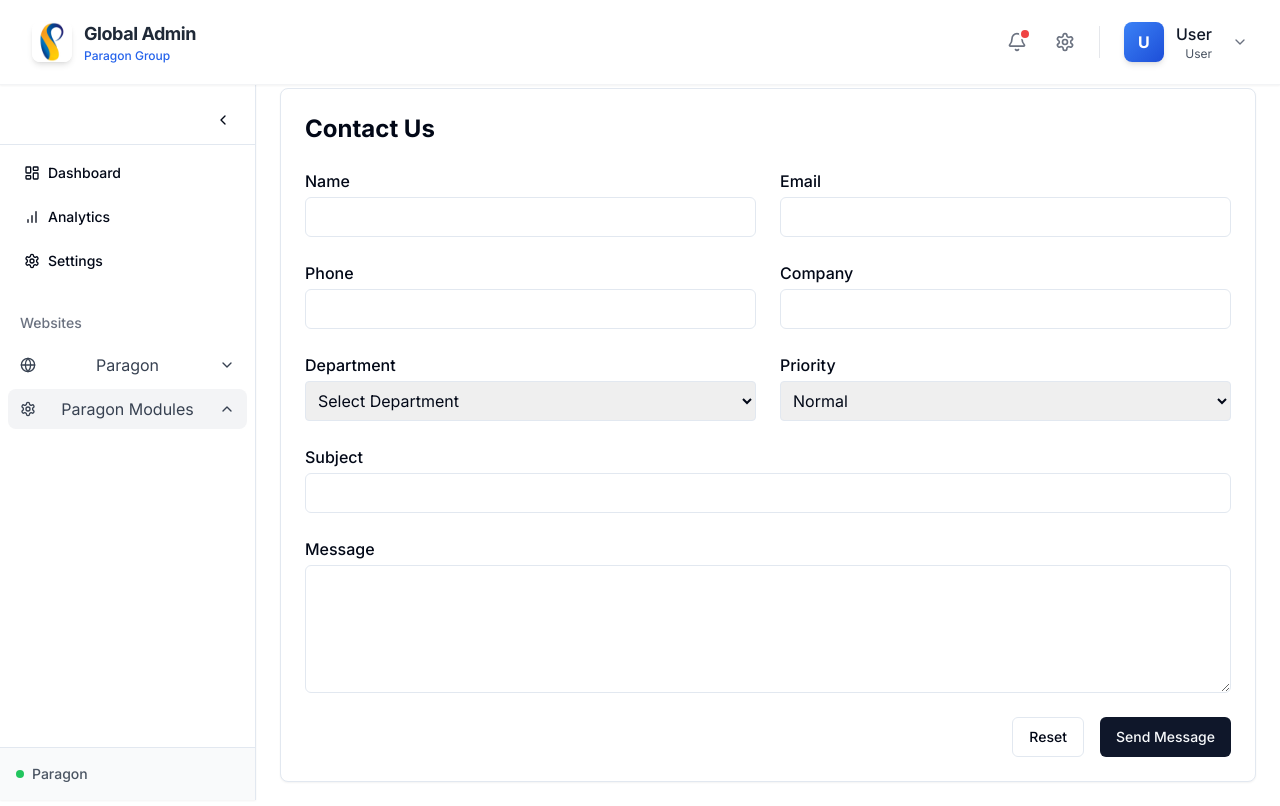
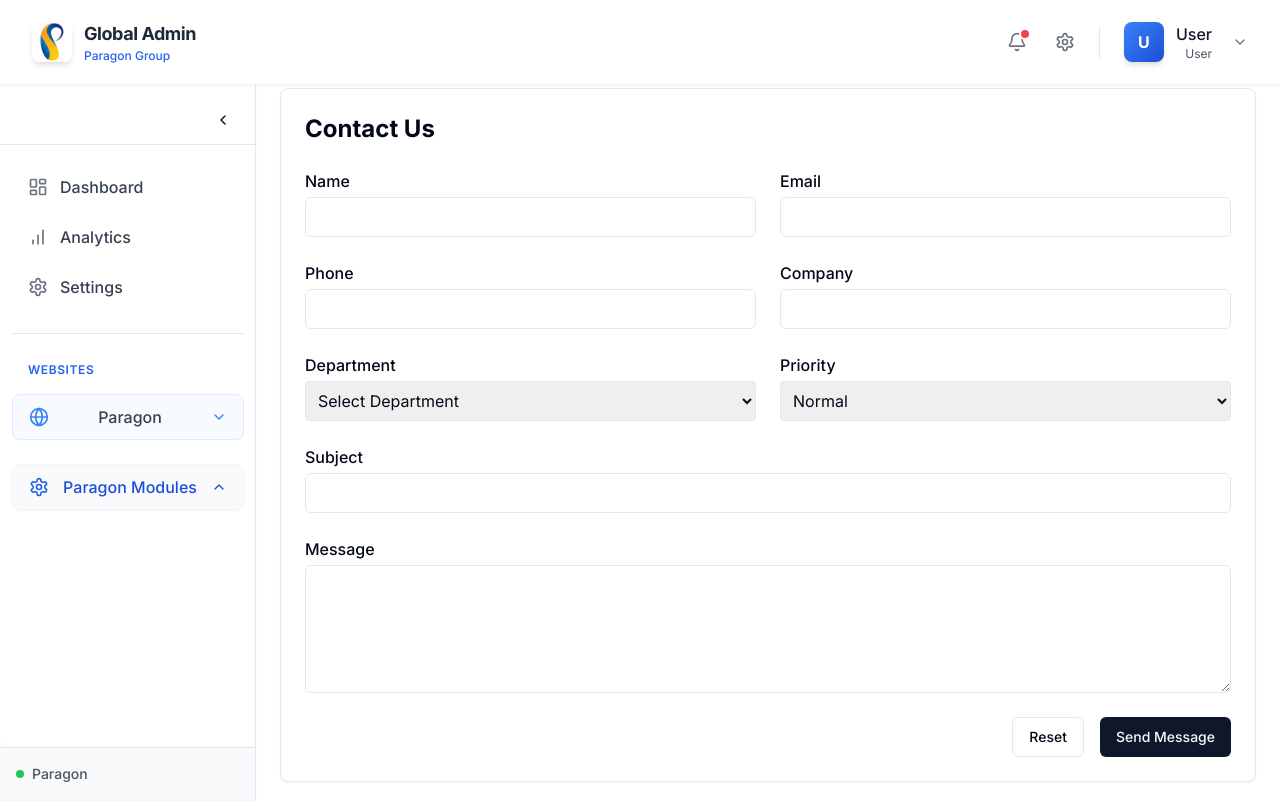
Before and after one commit to mahirr476/pg_admin, a Next.js app in the folder pg_admin/client/: page /admin/paragon/contact in a window 1280 px wide. Built offline with nearby package versions, Linux system fonts and the light colour scheme; sample sign-in values are in the browser's storage.

Commit message:
fixed error is audit page

```diff
--- a/pg_admin/client/src/components/layout/Navigation.tsx
+++ b/pg_admin/client/src/components/layout/Navigation.tsx
@@ -1,3 +1,4 @@
+
 
 "use client"
 
@@ -80,9 +81,7 @@ const websiteConfigs: WebsiteConfigs = {
       { icon: Shield, label: 'Compliance', path: '/admin/parasole/compliance', requiredPermission: 'parasole_view' },
       { icon: Settings, label: 'Operations', path: '/admin/parasole/operations', requiredPermission: 'parasole_view' },
       { icon: Users, label: 'Buyers', path: '/admin/parasole/buyers', requiredPermission: 'parasole_view' },
-      { icon: Phone, label: 'Contact', path: '/admin/parasole/contact', requiredPermission: 'parasole_view' },
-      { icon: Edit, label: 'Edit Content', path: '/admin/parasole/edit', requiredPermission: 'parasole_view', requiresEdit: true },
-      { icon: Plus, label: 'Add Content', path: '/admin/parasole/add', requiredPermission: 'parasole_view', requiresCreate: true }
+      { icon: Phone, label: 'Contact', path: '/admin/parasole/contact', requiredPermission: 'parasole_view' }
     ]
   },
   paragon: {
@@ -95,9 +94,7 @@ const websiteConfigs: WebsiteConfigs = {
       { icon: Building2, label: 'Companies', path: '/admin/paragon/companies', requiredPermission: 'paragon_group_view' },
       { icon: UserPlus, label: 'Career', path: '/admin/paragon/career', requiredPermission: 'paragon_group_view' },
       { icon: ImageIcon, label: 'Media', path: '/admin/paragon/media', requiredPermission: 'paragon_group_view' },
-      { icon: Phone, label: 'Contact', path: '/admin/paragon/contact', requiredPermission: 'paragon_group_view' },
-      { icon: Edit, label: 'Edit Content', path: '/admin/paragon/edit', requiredPermission: 'paragon_group_view', requiresEdit: true },
-      { icon: Plus, label: 'Add Content', path: '/admin/paragon/add', requiredPermission: 'paragon_group_view', requiresCreate: true }
+      { icon: Phone, label: 'Contact', path: '/admin/paragon/contact', requiredPermission: 'paragon_group_view' }
     ]
   }
 }
@@ -119,10 +116,21 @@ export function Navigation({ isSidebarOpen = true }: NavigationProps): JSX.Eleme
     { id: 1, name: 'Parasole', slug: 'parasole' },
     { id: 2, name: 'Paragon', slug: 'paragon' }
   ])
+  const [hoveredItem, setHoveredItem] = useState<string | null>(null)
 
   // Toggle dropdown function
   const toggleDropdown = (section: string): void => {
-    setOpenDropdowns(prev => ({ ...prev, [section]: !prev[section] }))
+    setOpenDropdowns(prev => {
+      const newState = { ...prev };
+      // Close other dropdowns if they're open
+      if (!prev[section]) {
+        Object.keys(newState).forEach(key => {
+          if (key !== section) newState[key] = false;
+        });
+      }
+      newState[section] = !prev[section];
+      return newState;
+    });
   }
 
   // Check if path is active
@@ -202,14 +210,11 @@ export function Navigation({ isSidebarOpen = true }: NavigationProps): JSX.Eleme
 
           // Check if user is Super Admin
           const isSuperAdmin = user.role === "Super Admin"
-          console.log("User Role:", user.role)
-          console.log("Is Super Admin:", isSuperAdmin)
 
           // If Super Admin, show User Management and Audit Logs
           if (isSuperAdmin) {
             setShowUserManagement(true)
             setShowAuditLogs(true)
-            console.log("User Management and Audit Logs shown for Super Admin")
           } else {
             // For non-Super Admin, fetch role permissions
             const permResponse = await fetch(`http://localhost:7000/api/v1/role_permission/${user.roleId}`, {
@@ -221,7 +226,6 @@ export function Navigation({ isSidebarOpen = true }: NavigationProps): JSX.Eleme
 
             if (permResponse.ok) {
               const permData = await permResponse.json()
-              console.log("Permission data:", permData)
 
               if (permData.status === "success" && permData.rolePermission) {
                 // Store the permissions for later use
@@ -229,11 +233,8 @@ export function Navigation({ isSidebarOpen = true }: NavigationProps): JSX.Eleme
 
                 // Check for user_view permission
                 const hasUserViewPermission = permData.rolePermission.user_view === true
-                // Check for audit_view permission (you'll need to add this to your backend)
+                // Check for audit_view permission
                 const hasAuditViewPermission = permData.rolePermission.audit_view === true
-
-                console.log("Has user_view permission:", hasUserViewPermission)
-                console.log("Has audit_view permission:", hasAuditViewPermission)
 
                 setShowUserManagement(hasUserViewPermission)
                 setShowAuditLogs(hasAuditViewPermission)
@@ -275,127 +276,170 @@ export function Navigation({ isSidebarOpen = true }: NavigationProps): JSX.Eleme
     }
   }, [pathname, websiteList, setSelectedWebsite])
 
+  // Navigation item styles
+  const navItemBaseStyle = "w-full flex items-center gap-3 px-4 py-2.5 rounded-lg transition-all duration-200 font-medium"
+  const navItemActiveStyle = "bg-blue-100 text-blue-700 shadow-sm"
+  const navItemHoverStyle = "hover:bg-gray-100 hover:shadow-sm"
+  const navItemInactiveStyle = "text-gray-700"
+  const dropdownItemStyle = "ml-4 px-3 py-2.5 rounded-md text-sm flex items-center gap-2.5 transition-all duration-200"
+
   // Loading state
   if (isLoading) {
     return (
-      <div className="p-4 flex items-center justify-center">
-        <Loader2 className="h-6 w-6 animate-spin text-blue-500" />
-        <span className="ml-2">Loading navigation...</span>
+      <div className="p-4 flex items-center justify-center h-screen">
+        <div className="flex flex-col items-center space-y-3">
+          <Loader2 className="h-8 w-8 animate-spin text-blue-600" />
+          <span className="text-sm font-medium text-gray-700">Loading navigation...</span>
+        </div>
       </div>
     )
   }
 
   return (
-    <nav className="p-2">
+    <nav className={`px-3 py-5 h-full overflow-y-auto scrollbar-hide ${isSidebarOpen ? "w-64" : "w-16"} transition-all duration-300 ease-in-out bg-white rounded-lg shadow-sm`}>
       <div className="space-y-6">
         {/* Basic Navigation Items */}
-        <div className="space-y-1">
+        <div className="space-y-1.5">
           {/* Dashboard (Always visible) */}
-          <Button
-            variant="ghost"
-            className={`w-full justify-start gap-2 ${
-              isActivePath('/admin/dashboard') ? 'bg-blue-50 text-blue-600' : ''
-            }`}
+          <button
+            className={`${navItemBaseStyle} ${
+              isActivePath('/admin/dashboard') ? navItemActiveStyle : navItemInactiveStyle
+            } ${navItemHoverStyle} group`}
             onClick={() => router.push('/admin/dashboard')}
+            onMouseEnter={() => setHoveredItem('dashboard')}
+            onMouseLeave={() => setHoveredItem(null)}
           >
-            <LayoutDashboard className="h-4 w-4" />
-            {isSidebarOpen && <span>Dashboard</span>}
-          </Button>
+            <div className={`${isActivePath('/admin/dashboard') ? "text-blue-600" : "text-gray-500"}
+                            ${hoveredItem === 'dashboard' ? "scale-110" : ""} transition-all duration-200`}>
+              <LayoutDashboard className="h-5 w-5" />
+            </div>
+            {isSidebarOpen && (
+              <span className="transition-all duration-200 font-medium">Dashboard</span>
+            )}
+          </button>
 
           {/* AUDIT LOGS - Only shown based on permission check */}
           {showAuditLogs && (
-            <Button
-              variant="ghost"
-              className={`w-full justify-start gap-2 ${
-                isActivePath('/admin/audit-logs') ? 'bg-blue-50 text-blue-600' : ''
-              }`}
+            <button
+              className={`${navItemBaseStyle} ${
+                isActivePath('/admin/audit') ? navItemActiveStyle : navItemInactiveStyle
+              } ${navItemHoverStyle} group`}
               onClick={() => router.push('/admin/audit')}
+              onMouseEnter={() => setHoveredItem('audit')}
+              onMouseLeave={() => setHoveredItem(null)}
             >
-              <ClipboardList className="h-4 w-4" />
-              {isSidebarOpen && <span>Audit Logs</span>}
-            </Button>
+              <div className={`${isActivePath('/admin/audit') ? "text-blue-600" : "text-gray-500"}
+                              ${hoveredItem === 'audit' ? "scale-110" : ""} transition-all duration-200`}>
+                <ClipboardList className="h-5 w-5" />
+              </div>
+              {isSidebarOpen && (
+                <span className="transition-all duration-200 font-medium">Audit Logs</span>
+              )}
+            </button>
           )}
 
           {/* USER MANAGEMENT - Only shown based on permission check */}
           {showUserManagement && (
-            <div>
+            <div className="relative">
               <button
                 onClick={() => toggleDropdown('UserManagement')}
-                className={`
-                  w-full flex items-center gap-2 px-3 py-2
-                  text-gray-700 hover:bg-gray-100 rounded-lg
-                  transition-colors duration-200
-                  ${openDropdowns['UserManagement'] ? 'bg-gray-100' : ''}
-                  ${isActivePath('/admin/users') || isActivePath('/admin/manageUser') ? 'bg-blue-50 text-blue-600' : ''}
-                `}
+                className={`${navItemBaseStyle} ${
+                  openDropdowns['UserManagement'] || isActivePath('/admin/manageUser') ? navItemActiveStyle : navItemInactiveStyle
+                } ${navItemHoverStyle} group`}
+                onMouseEnter={() => setHoveredItem('users')}
+                onMouseLeave={() => setHoveredItem(null)}
               >
-                <Users className="h-4 w-4" />
+                <div className={`${openDropdowns['UserManagement'] || isActivePath('/admin/manageUser') ? "text-blue-600" : "text-gray-500"}
+                                ${hoveredItem === 'users' ? "scale-110" : ""} transition-all duration-200`}>
+                  <Users className="h-5 w-5" />
+                </div>
                 {isSidebarOpen && (
                   <>
-                    <span className="flex-1">User Management</span>
-                    <ChevronDown className="h-4 w-4" style={{ transform: openDropdowns['UserManagement'] ? 'rotate(180deg)' : 'rotate(0deg)' }} />
+                    <span className="flex-1 transition-all duration-200 font-medium">User Management</span>
+                    <ChevronDown
+                      className={`h-4 w-4 transition-transform duration-300 ${openDropdowns['UserManagement'] ? "rotate-180" : ""}`}
+                    />
                   </>
                 )}
               </button>
 
-              {isSidebarOpen && openDropdowns['UserManagement'] && (
-                <div className="mt-1 ml-4 space-y-1">
-                  <Button
-                    variant="ghost"
-                    className={`w-full justify-start gap-2 text-sm ${
-                      isActivePath('/admin/manageUser/users') ? 'bg-blue-50 text-blue-600' : ''
+              {isSidebarOpen && (
+                <div
+                  className={`mt-1 space-y-1 overflow-hidden transition-all duration-300 ease-in-out ${
+                    openDropdowns['UserManagement'] ? "max-h-40 opacity-100" : "max-h-0 opacity-0"
+                  }`}
+                >
+                  <button
+                    className={`${dropdownItemStyle} ${
+                      isActivePath('/admin/manageUser/users') ? "bg-blue-50 text-blue-600" : "text-gray-600 hover:bg-gray-50"
                     }`}
                     onClick={() => router.push('/admin/manageUser/users')}
                   >
                     <UserRound className="h-4 w-4" />
                     <span>All Users</span>
-                  </Button>
+                  </button>
 
-                  <Button
-                    variant="ghost"
-                    className={`w-full justify-start gap-2 text-sm ${
-                      isActivePath('/admin/manageUser/roles') ? 'bg-blue-50 text-blue-600' : ''
+                  <button
+                    className={`${dropdownItemStyle} ${
+                      isActivePath('/admin/manageUser/roles') ? "bg-blue-50 text-blue-600" : "text-gray-600 hover:bg-gray-50"
                     }`}
                     onClick={() => router.push('/admin/manageUser/roles')}
                   >
                     <UserCog className="h-4 w-4" />
                     <span>User Roles</span>
-                  </Button>
+                  </button>
                 </div>
               )}
             </div>
           )}
 
           {/* Analytics */}
-          <Button
-            variant="ghost"
-            className={`w-full justify-start gap-2 ${
-              isActivePath('/admin/analytics') ? 'bg-blue-50 text-blue-600' : ''
-            }`}
+          <button
+            className={`${navItemBaseStyle} ${
+              isActivePath('/admin/analytics') ? navItemActiveStyle : navItemInactiveStyle
+            } ${navItemHoverStyle} group`}
             onClick={() => router.push('/admin/analytics')}
+            onMouseEnter={() => setHoveredItem('analytics')}
+            onMouseLeave={() => setHoveredItem(null)}
           >
-            <BarChart className="h-4 w-4" />
-            {isSidebarOpen && <span>Analytics</span>}
-          </Button>
+            <div className={`${isActivePath('/admin/analytics') ? "text-blue-600" : "text-gray-500"}
+                            ${hoveredItem === 'analytics' ? "scale-110" : ""} transition-all duration-200`}>
+              <BarChart className="h-5 w-5" />
+            </div>
+            {isSidebarOpen && (
+              <span className="transition-all duration-200 font-medium">Analytics</span>
+            )}
+          </button>
 
           {/* Settings */}
-          <Button
-            variant="ghost"
-            className={`w-full justify-start gap-2 ${
-              isActivePath('/admin/settings') ? 'bg-blue-50 text-blue-600' : ''
-            }`}
+          <button
+            className={`${navItemBaseStyle} ${
+              isActivePath('/admin/settings') ? navItemActiveStyle : navItemInactiveStyle
+            } ${navItemHoverStyle} group`}
             onClick={() => router.push('/admin/settings')}
+            onMouseEnter={() => setHoveredItem('settings')}
+            onMouseLeave={() => setHoveredItem(null)}
           >
-            <Settings className="h-4 w-4" />
-            {isSidebarOpen && <span>Settings</span>}
-          </Button>
+            <div className={`${isActivePath('/admin/settings') ? "text-blue-600" : "text-gray-500"}
+                            ${hoveredItem === 'settings' ? "scale-110" : ""} transition-all duration-200`}>
+              <Settings className="h-5 w-5" />
             </div>
+            {isSidebarOpen && (
+              <span className="transition-all duration-200 font-medium">Settings</span>
+            )}
+          </button>
+        </div>
+
+        {/* Divider */}
+        {isSidebarOpen && (
+          <div className="border-t border-gray-200 my-4"></div>
+        )}
 
         {/* Website Section */}
         {websiteList.length > 0 && (
-          <div className="space-y-1">
+          <div className="space-y-3">
             {isSidebarOpen && (
-              <div className="px-3 py-2 text-sm font-medium text-gray-500">
+              <div className="px-4 py-1 text-xs font-semibold text-blue-600 uppercase tracking-wider">
                 Websites
               </div>
             )}
@@ -403,41 +447,48 @@ export function Navigation({ isSidebarOpen = true }: NavigationProps): JSX.Eleme
             {/* Website Selector Button */}
             <button
               onClick={() => toggleDropdown('WebsiteSelector')}
-              className={`
-                w-full flex items-center gap-2 px-3 py-2
-                text-gray-700 hover:bg-gray-100 rounded-lg
-                transition-colors duration-200
-                ${openDropdowns['WebsiteSelector'] ? 'bg-gray-100' : ''}
-                ${selectedWebsite ? 'text-blue-600' : ''}
-              `}
+              className={`${navItemBaseStyle} ${
+                openDropdowns['WebsiteSelector'] ? navItemActiveStyle : navItemInactiveStyle
+              } ${navItemHoverStyle} group bg-blue-50 bg-opacity-50 border border-blue-100 rounded-lg`}
+              onMouseEnter={() => setHoveredItem('websites')}
+              onMouseLeave={() => setHoveredItem(null)}
             >
-              <Globe className="h-4 w-4" />
+              <div className={`${openDropdowns['WebsiteSelector'] ? "text-blue-600" : "text-blue-500"}
+                              ${hoveredItem === 'websites' ? "scale-110" : ""} transition-all duration-200`}>
+                <Globe className="h-5 w-5" />
+              </div>
               {isSidebarOpen && (
                 <>
-                  <span className="flex-1">
+                  <span className="flex-1 transition-all duration-200 font-medium">
                     {selectedWebsite ? selectedWebsite.name : 'Select Website'}
                   </span>
                   <ChevronDown
-                    className="h-4 w-4 transition-transform duration-200"
-                    style={{ transform: openDropdowns['WebsiteSelector'] ? 'rotate(180deg)' : 'rotate(0deg)' }}
+                    className={`h-4 w-4 transition-transform duration-300 text-blue-500 ${openDropdowns['WebsiteSelector'] ? "rotate-180" : ""}`}
                   />
                 </>
               )}
             </button>
 
             {/* Website List Dropdown */}
-            {isSidebarOpen && openDropdowns['WebsiteSelector'] && (
-              <div className="ml-4 space-y-1 py-1 animate-in fade-in slide-in-from-top-5 duration-200">
+            {isSidebarOpen && (
+              <div
+                className={`overflow-hidden transition-all duration-300 ease-in-out ${
+                  openDropdowns['WebsiteSelector'] ? "max-h-40 opacity-100" : "max-h-0 opacity-0"
+                }`}
+              >
+                <div className="ml-4 py-1 space-y-1.5">
                   {websiteList.map((website, index) => (
-                  <Button
+                    <button
                       key={index}
-                    variant="ghost"
-                    className={`w-full justify-start gap-2 text-sm ${
-                      selectedWebsite?.slug === website.slug ? 'bg-blue-50 text-blue-600' : ''
-                    }`}
+                      className={`${dropdownItemStyle} ${
+                        selectedWebsite?.slug === website.slug
+                          ? "bg-blue-100 text-blue-700 font-medium"
+                          : "text-gray-600 hover:bg-blue-50"
+                      } rounded-md`}
                       onClick={() => {
                         setSelectedWebsite(website)
-                      toggleDropdown('WebsiteModules')
+                        toggleDropdown('WebsiteSelector')
+                        setOpenDropdowns(prev => ({ ...prev, 'WebsiteModules': true }))
                         router.push(`/admin/${website.slug}/home`)
                       }}
                     >
@@ -445,8 +496,9 @@ export function Navigation({ isSidebarOpen = true }: NavigationProps): JSX.Eleme
                         selectedWebsite?.slug === website.slug ? 'bg-blue-500' : 'bg-gray-300'
                       }`} />
                       <span>{website.name}</span>
-                  </Button>
+                    </button>
                   ))}
+                </div>
               </div>
             )}
 
@@ -455,30 +507,36 @@ export function Navigation({ isSidebarOpen = true }: NavigationProps): JSX.Eleme
               <>
                 <button
                   onClick={() => toggleDropdown('WebsiteModules')}
-                  className={`
-                    w-full flex items-center gap-2 px-3 py-2 mt-1
-                    text-gray-700 hover:bg-gray-100 rounded-lg
-                    transition-colors duration-200
-                    ${openDropdowns['WebsiteModules'] ? 'bg-gray-100' : ''}
-                  `}
+                  className={`${navItemBaseStyle} ${
+                    openDropdowns['WebsiteModules'] ? navItemActiveStyle : navItemInactiveStyle
+                  } ${navItemHoverStyle} group bg-gray-50 border border-gray-100 rounded-lg`}
+                  onMouseEnter={() => setHoveredItem('modules')}
+                  onMouseLeave={() => setHoveredItem(null)}
                 >
-                  <Settings className="h-4 w-4" />
+                  <div className={`${openDropdowns['WebsiteModules'] ? "text-blue-600" : "text-gray-600"}
+                                  ${hoveredItem === 'modules' ? "scale-110" : ""} transition-all duration-200`}>
+                    <Settings className="h-5 w-5" />
+                  </div>
                   {isSidebarOpen && (
                     <>
-                      <span className="flex-1">
+                      <span className="flex-1 transition-all duration-200 font-medium">
                         {selectedWebsite.name} Modules
                       </span>
                       <ChevronDown
-                        className="h-4 w-4 transition-transform duration-200"
-                        style={{ transform: openDropdowns['WebsiteModules'] ? 'rotate(180deg)' : 'rotate(0deg)' }}
+                        className={`h-4 w-4 transition-transform duration-300 ${openDropdowns['WebsiteModules'] ? "rotate-180" : ""}`}
                       />
                     </>
                   )}
                 </button>
 
                 {/* Website Module Items */}
-                {isSidebarOpen && openDropdowns['WebsiteModules'] && (
-                  <div className="ml-4 space-y-1 py-1 animate-in fade-in slide-in-from-top-5 duration-200">
+                {isSidebarOpen && (
+                  <div
+                    className={`overflow-hidden transition-all duration-300 ease-in-out ${
+                      openDropdowns['WebsiteModules'] ? "max-h-96 opacity-100" : "max-h-0 opacity-0"
+                    }`}
+                  >
+                    <div className="ml-4 py-1 space-y-2">
                       {websiteConfigs[selectedWebsite.slug].navItems
                         .filter(item => {
                           // Basic permission check - can they view this item?
@@ -503,32 +561,28 @@ export function Navigation({ isSidebarOpen = true }: NavigationProps): JSX.Eleme
                           // If they don't have basic permission, hide the item
                           if (!hasBasicPermission) return false;
 
-                        // Additional permission checks for edit and create
-                        if (item.requiresEdit && !canEdit(selectedWebsite.slug)) {
-                          return false; // Hide edit options if they can't edit
-                        }
-
-                        if (item.requiresCreate && !canCreate(selectedWebsite.slug)) {
-                          return false; // Hide create options if they can't create
-                        }
-
                           // If they passed all checks, show the item
                           return true;
                         })
                         .map((item, index) => (
-                        <Button
+                          <button
                             key={index}
-                          variant="ghost"
-                          className={`w-full justify-start gap-2 text-sm ${
-                            isActivePath(item.path) ? 'bg-blue-50 text-blue-600' : ''
-                          }`}
+                            className={`${dropdownItemStyle} ${
+                              isActivePath(item.path)
+                                ? "bg-blue-100 text-blue-700 font-medium"
+                                : "text-gray-600 hover:bg-blue-50"
+                            } group rounded-md hover:shadow-sm transition-all`}
                             onClick={() => router.push(item.path)}
                           >
+                            <div className={`${isActivePath(item.path) ? "text-blue-500" : "text-gray-500"}
+                                           group-hover:scale-110 transition-all duration-200`}>
                               <item.icon className="h-4 w-4" />
-                          <span>{item.label}</span>
-                        </Button>
+                            </div>
+                            <span className="transition-all duration-200">{item.label}</span>
+                          </button>
                         ))
                       }
+                    </div>
                   </div>
                 )}
               </>
```
Also changed, not shown: pg_admin/client/src/app/admin/audit/page.tsx (+57 -57 lines), pg_admin/client/src/components/ui/pagination.tsx (added, +117 -0 lines). Lines whose indentation alone changed are shown as unchanged.
